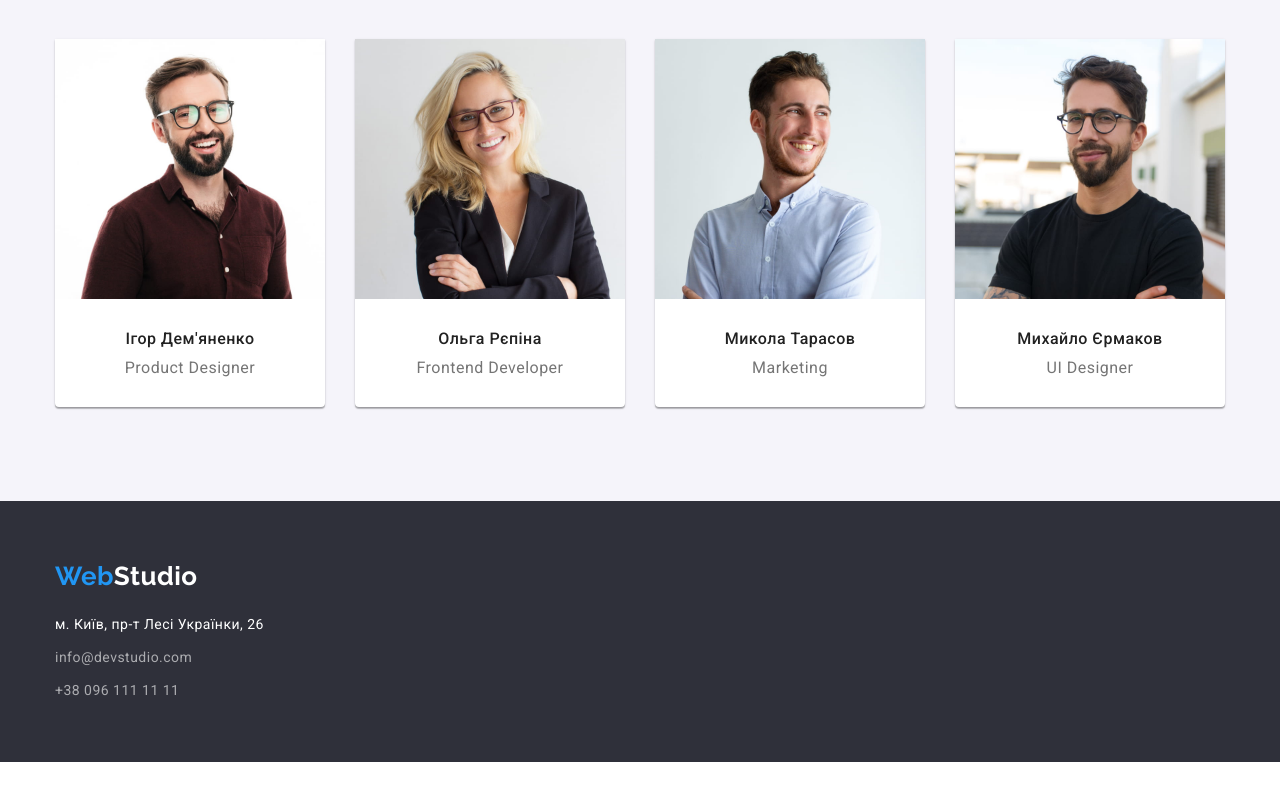
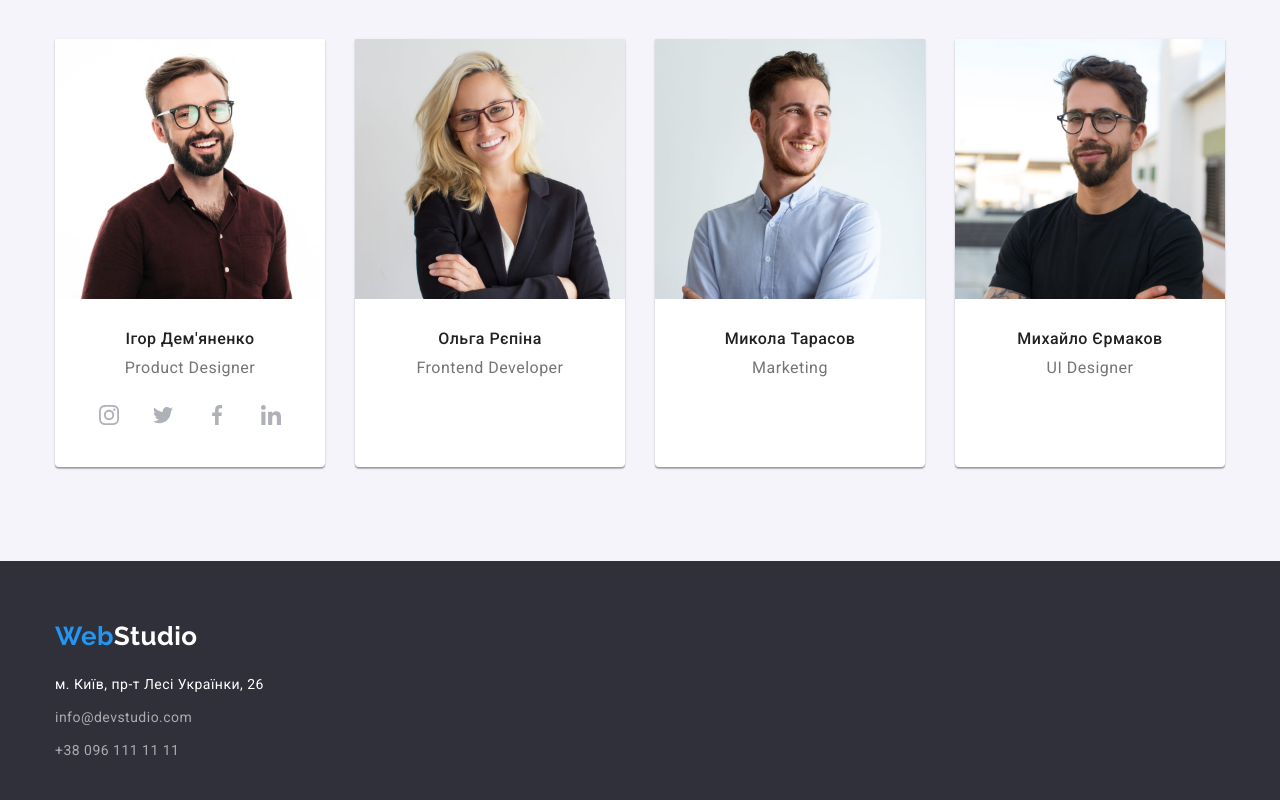
Before and after one commit to george96zb/goit-markup-hw-04, a plain HTML site: page index.html in a window 1280 px wide. Shown: the part 1594-2394 px from the top of the page. Before the commit the page ends 2356 px from the top, so only its background shows below. Drawn offline with nearby package versions, Linux system fonts and the light colour scheme.

Commit message:
add social icons

```diff
--- a/css/styles.css
+++ b/css/styles.css
@@ -318,10 +318,37 @@ img {
 }
 
 .team-role {
+  margin-bottom: 16px;
   font-size: 16px;
   line-height: calc(19 / 16);
   text-align: center;
   color: var(--secondary-text-color);
+}
+
+/* Socials */
+.socials {
+  display: flex;
+  gap: 10px;
+  justify-content: center;
+}
+
+.socials-link {
+  display: flex;
+  align-items: center;
+  justify-content: center;
+  width: 44px;
+  height: 44px;
+  border-radius: 50%;
+}
+
+.socials-icon {
+  fill: rgba(175, 177, 184, 1);
+}
+
+.socials-link:hover .socials-icon,
+.socials-link:focus .socials-icon {
+  fill: var(--white-text-color);
+  background: var(--accent-color);
 }
 
 /**
--- a/index.html
+++ b/index.html
@@ -137,6 +137,60 @@
               <div class="team-content-wrapper">
                 <h3 class="team-members">Ігор Дем'яненко</h3>
                 <p class="team-role">Product Designer</p>
+                <ul class="socials list">
+                  <li class="socials-item">
+                    <a
+                      class="socials-link link"
+                      href="https://instagram.com/"
+                      target="_blank"
+                      rel="noopener noreferrer"
+                      aria-label="instagram"
+                    >
+                      <svg class="socials-icon" width="20" height="20">
+                        <use href="./images/icons.svg#instagram"></use>
+                      </svg>
+                    </a>
+                  </li>
+                  <li class="socials-item">
+                    <a
+                      class="socials-link link"
+                      href="https://twitter.com/"
+                      target="_blank"
+                      rel="noopener noreferrer"
+                      aria-label="twitter"
+                    >
+                      <svg class="socials-icon" width="20" height="20">
+                        <use href="./images/icons.svg#twitter"></use>
+                      </svg>
+                    </a>
+                  </li>
+                  <li class="socials-item">
+                    <a
+                      class="socials-link link"
+                      href="https://www.facebook.com/"
+                      target="_blank"
+                      rel="noopener noreferrer"
+                      aria-label="facebook"
+                    >
+                      <svg class="socials-icon" width="20" height="20">
+                        <use href="./images/icons.svg#facebook"></use>
+                      </svg>
+                    </a>
+                  </li>
+                  <li class="socials-item">
+                    <a
+                      class="socials-link link"
+                      href="https://www.linkedin.com/"
+                      target="_blank"
+                      rel="noopener noreferrer"
+                      aria-label="linkedin"
+                    >
+                      <svg class="socials-icon" width="20" height="20">
+                        <use href="./images/icons.svg#linkedin"></use>
+                      </svg>
+                    </a>
+                  </li>
+                </ul>
               </div>
             </li>
             <li class="team-list-item">
```
